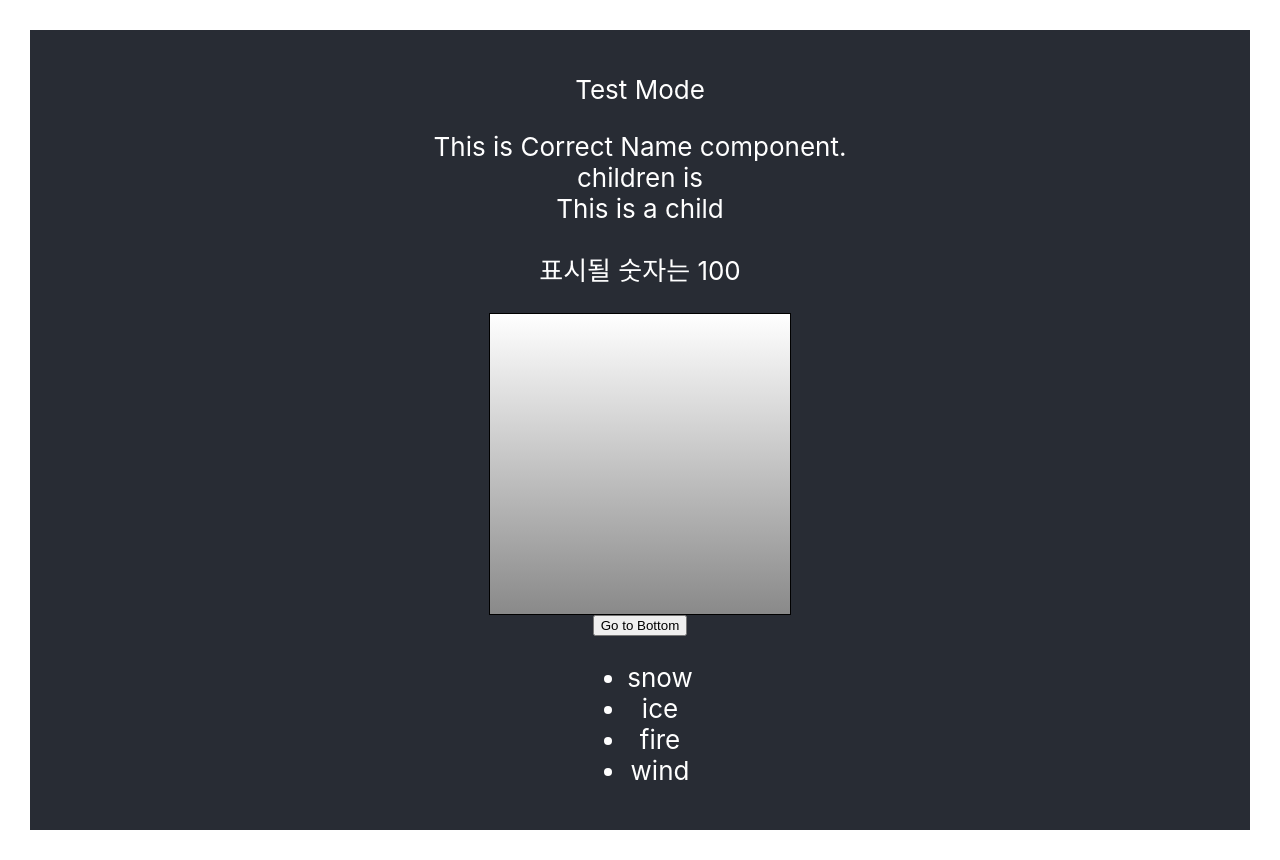
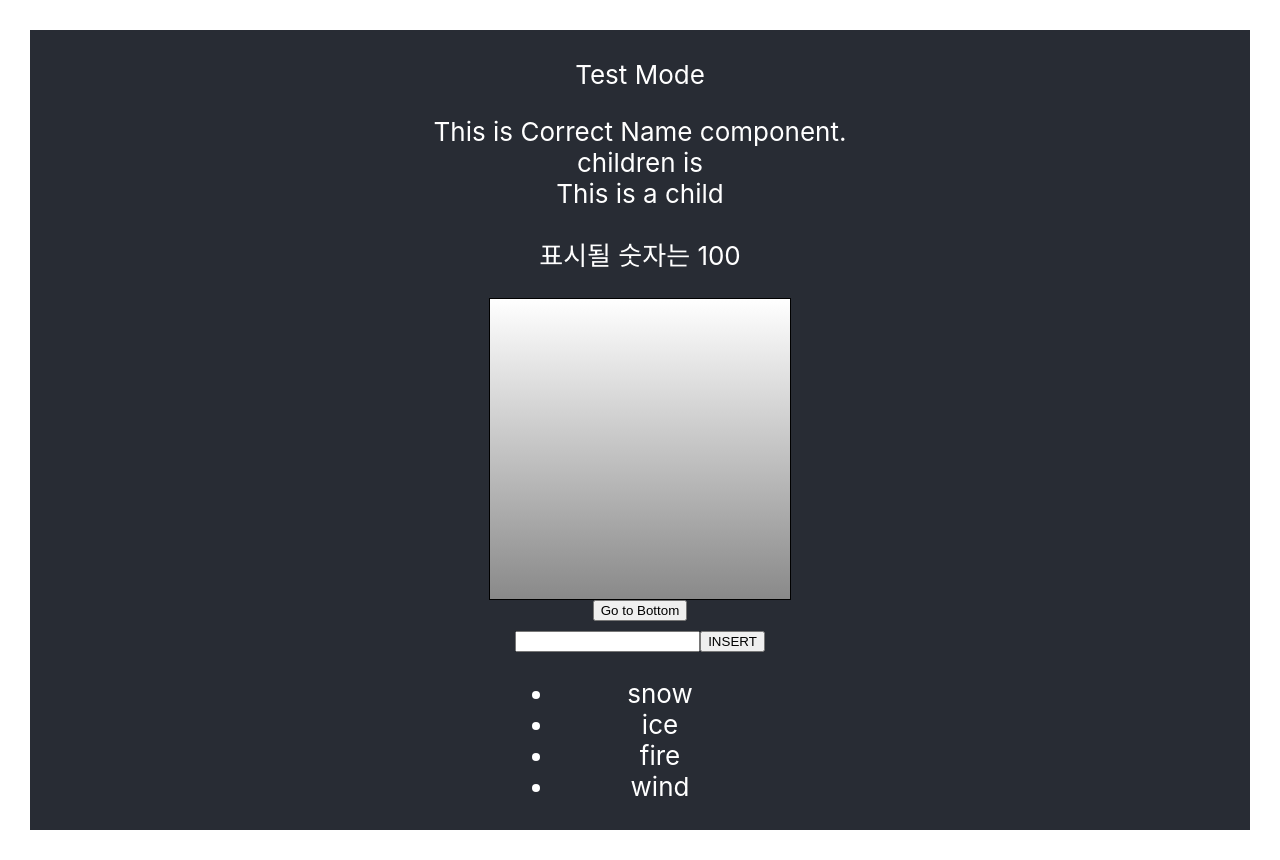
Before and after one commit to singularity-code/react-practice-01, a React (Create React App) app: page / in a window 1280 px wide. Built offline with nearby package versions, Linux system fonts and the light colour scheme.

Commit message:
Dynamic component

```diff
--- a/src/component/IterationSample.js
+++ b/src/component/IterationSample.js
@@ -1,12 +1,31 @@
-import React from "react";
+import React, { useState } from "react";
 
 function IterationSample() {
-  const names = ["snow", "ice", "fire", "wind"];
-  const nameList = names.map((name, index) => <li key={index}>{name}</li>);
+  const [names, setNames] = useState([
+    { id: 1, text: "snow" },
+    { id: 2, text: "ice" },
+    { id: 3, text: "fire" },
+    { id: 4, text: "wind" },
+  ]);
+  const [inputText, setInpuText] = useState("");
+  const [nextId, setNextId] = useState(5);
+  const nameList = names.map((name) => <li key={name.id}>{name.text}</li>);
+
+  const onChange = (e) => setInpuText(e.target.value);
+  const onClick = () => {
+    const nextNames = names.concat({
+      id: nextId,
+      text: inputText,
+    });
+    setNextId(nextId + 1);
+    setNames(nextNames);
+    setInpuText("");
+  };
   return (
     <div>
+      <input value={inputText} onChange={onChange}></input>
+      <button onClick={onClick}>INSERT</button>
       <ul>{nameList}</ul>
-
     </div>
   );
 }
```
